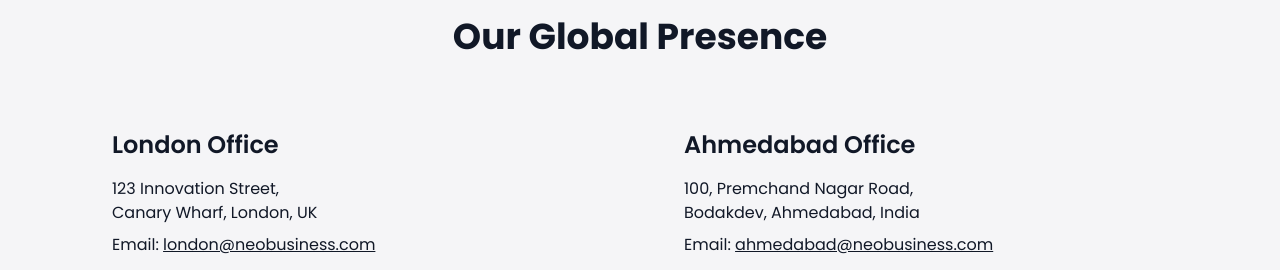
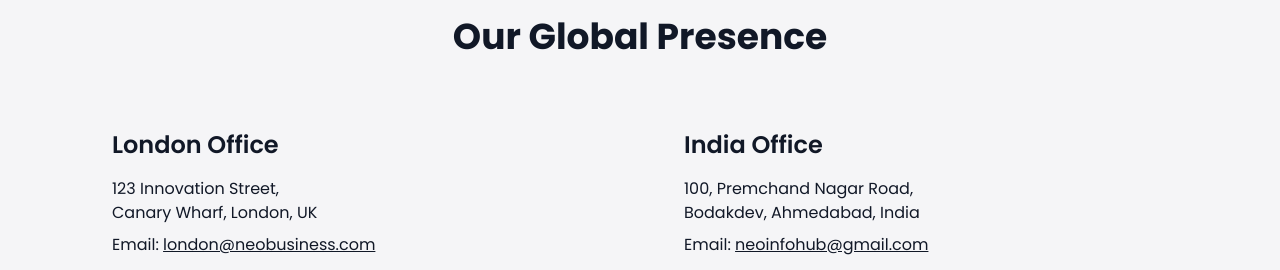
Before and after one commit to Viksitupadhyay/NBS, a plain HTML site: page index.html in a window 1280 px wide. Shown: the part 2260-2530 px from the top of the page. Drawn offline with nearby package versions, Linux system fonts and the light colour scheme.

Commit message:
Update index.html

```diff
--- a/index.html
+++ b/index.html
@@ -1,3 +1,4 @@
+
 <!DOCTYPE html>
 <html lang="en">
 <head>
@@ -331,11 +332,11 @@
         </div>
       </div>
 
-      <!-- Ahmedabad -->
+      <!-- India -->
       <div class="glass-card p-6">
-        <h3 class="text-2xl font-semibold mb-4">Ahmedabad Office</h3>
+        <h3 class="text-2xl font-semibold mb-4">India Office</h3>
         <p class="mb-2">100, Premchand Nagar Road,<br> Bodakdev, Ahmedabad, India</p>
-        <p class="mb-4">Email: <a href="mailto:ahmedabad@neobusiness.com" class="underline">ahmedabad@neobusiness.com</a></p>
+        <p class="mb-4">Email: <a href="mailto:neoinfohub@gmail.com" class="underline">neoinfohub@gmail.com</a></p>
         <div class="rounded-xl overflow-hidden shadow-md">
           <iframe
             src="https://www.google.com/maps/embed?pb=!1m18!1m12!1m3!1d3680.5880462024825!2d72.499107!3d23.0372234!2m3!1f0!2f0!3f0!3m2!1i1024!2i768!4f13.1!3m3!1m2!1s0x395e9b44b1ad74a7%3A0x2c631b5f70e3f86!2sBodakdev%2C%20Ahmedabad%2C%20Gujarat%20380054!5e0!3m2!1sen!2sin!4v1695132711221!5m2!1sen!2sin"
```
